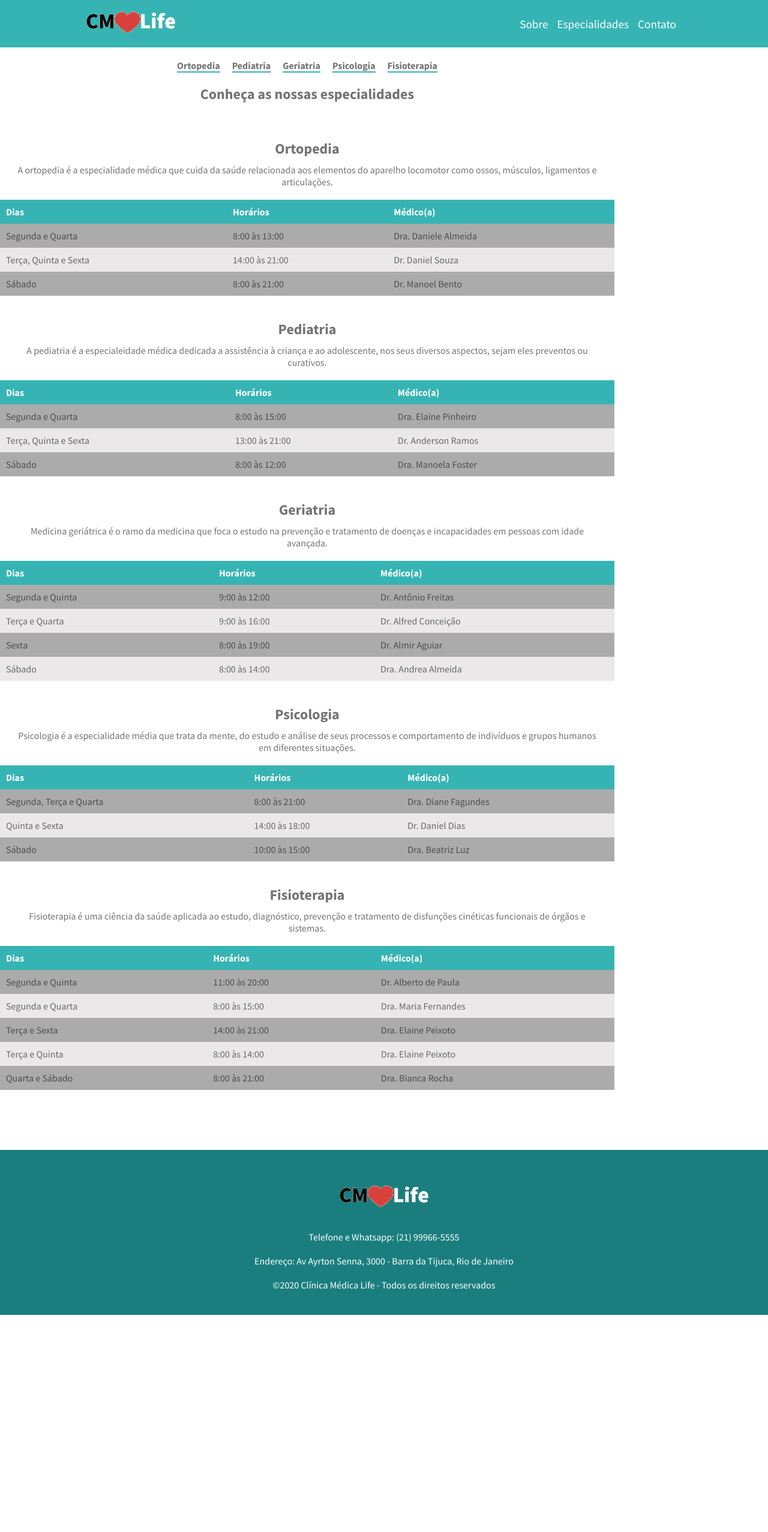
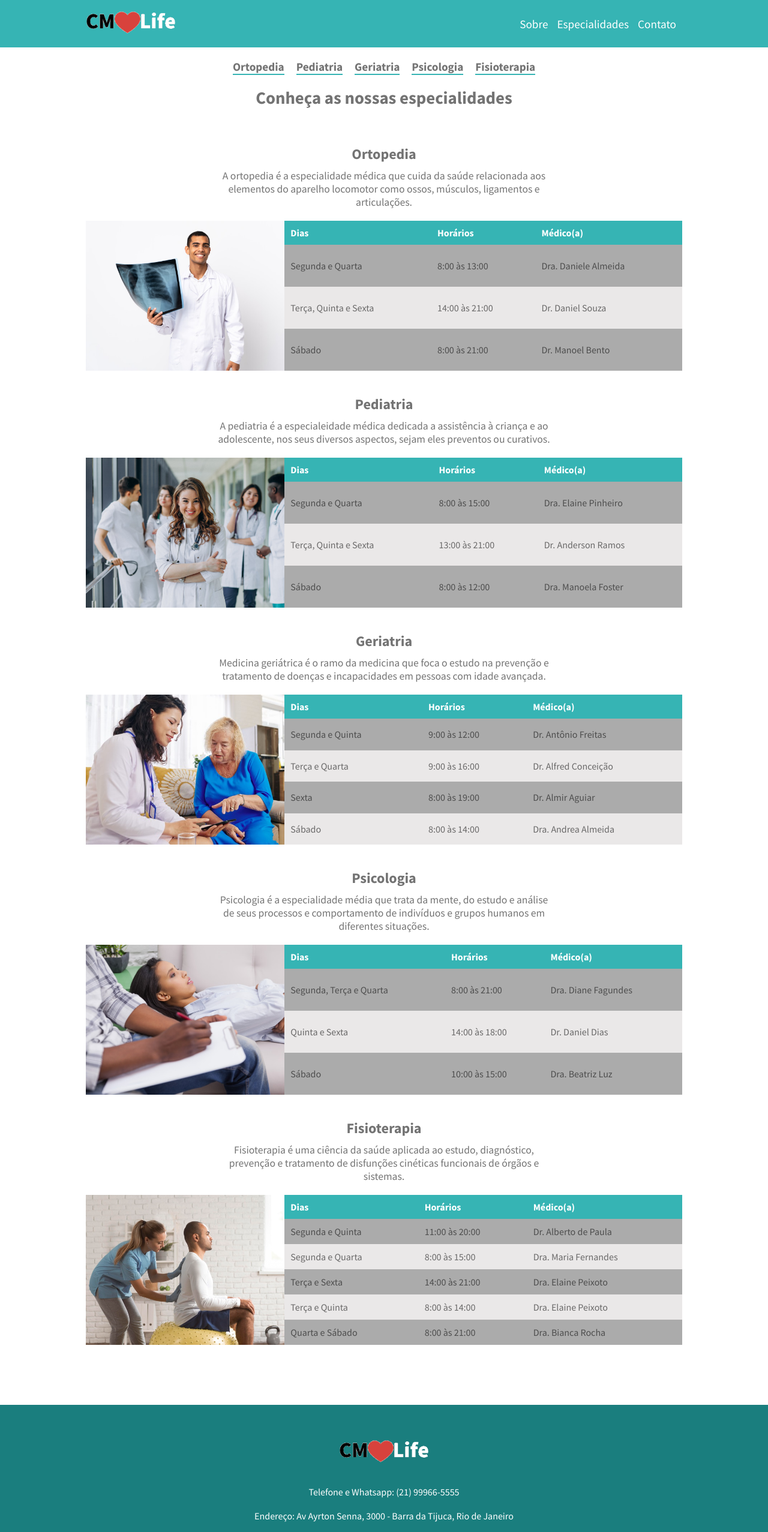
Before and after one commit to luizdener/cm-life-devmedia, a plain HTML site: page specialities.html in a window 1280 px wide. Shown: the top 2554 px of the page at 60% size. Before the commit the page ends 2192 px from the top, so only its background shows below. Drawn offline with nearby package versions, Linux system fonts and the light colour scheme; files that its build step writes are made by us from their sources.

Commit message:
Projeto concluído

```diff
--- a/styles/mobilefirst.scss
+++ b/styles/mobilefirst.scss
@@ -165,6 +165,12 @@ main {
                 color: #fff;
 
                 box-shadow: inset 0px 0px 4px #0000008c;
+                transition: .5s;
+
+                &:hover {
+                    scale: 1.05;
+                    background-color: rgb(35, 126, 126);
+                }
             }
         }
 
--- a/styles/specialities/desktop.scss
+++ b/styles/specialities/desktop.scss
@@ -1,4 +1,4 @@
-@media screen and (min-width: 768px) and (max-width: 1024px) {
+@media screen and (min-width: 768px) {
     header {
         .limited-width {
             padding: 0 15px;
@@ -15,4 +15,39 @@
             }
         }
     }
+
+    main {
+        .limited-width {
+            padding: 0 15px;
+            .main-header {
+                nav a{
+                    font-size: 1.2rem;
+                }
+
+                h2 {
+                    font-size: 1.8rem;
+                }
+            }
+
+            .specialty {
+                .text {
+                    h2 {
+                        font-size: 1.5rem;
+                    }
+
+                    p {
+                        max-width: 60%;
+                        font-size: 1.1rem;
+                    }
+                }
+
+                .table-container {
+                    .img-container {
+                        display: block;
+
+                    }
+                }
+            }
+        }
+    }
 }
--- a/styles/specialities/mobilefirst.scss
+++ b/styles/specialities/mobilefirst.scss
@@ -8,6 +8,7 @@
 
 .limited-width {
     max-width: 1024px;
+    margin: 0 auto;
 }
 
 body, html {
@@ -108,8 +109,11 @@ main {
             }
 
             .table-container {
+                display: flex;
                 .img-container {
                     display: none;
+                    width: 50%;
+                    height: 250px;
                 }
 
                 table {
@@ -142,6 +146,31 @@ main {
                 }
             }
         }
+
+        #ortopedia .img-container {
+            background: url('../../assets/ortopedia.png') no-repeat;
+            background-size: cover;
+        }
+
+        #pediatria .img-container {
+            background: url('../../assets/pediatra2.png') no-repeat;
+            background-size: cover;
+        }
+
+        #geriatria .img-container {
+            background: url('../../assets/geriatra.png') no-repeat;
+            background-size: cover;
+        }
+
+        #psicologia .img-container {
+            background: url('../../assets/psicologo.png') no-repeat;
+            background-size: cover;
+        }
+
+        #fisioterapia .img-container {
+            background: url('../../assets/fisioterapia.png') no-repeat;
+            background-size: cover;
+        }
     }
 }
 
--- a/styles/specialities/tablet.scss
+++ b/styles/specialities/tablet.scss
@@ -15,4 +15,16 @@
             }
         }
     }
+
+    main {
+
+        .limited-width {
+            padding: 0 15px;
+
+            .specialty .text p{
+                max-width: 80%;
+                font-size: .9rem;
+            }
+        }
+    }
 }
--- a/styles/specialities/tv.scss
+++ /dev/null
@@ -1,19 +0,0 @@
-@media screen and (min-width: 1024px) {
-
-    header {
-        .limited-width {
-            padding: 0 15px;
-            flex-direction: row;
-            justify-content: space-between;
-
-            nav {
-                width: auto;
-                border: none;
-
-                a {
-                    font-size: 1.2rem;
-                }
-            }
-        }
-    }
-}
```
Also changed, not shown: styles/mobilefirst.css, styles/specialities/desktop.css, styles/specialities/mobilefirst.css, styles/specialities/tablet.css, styles/specialities/tv.css (deleted), 5 other files.
